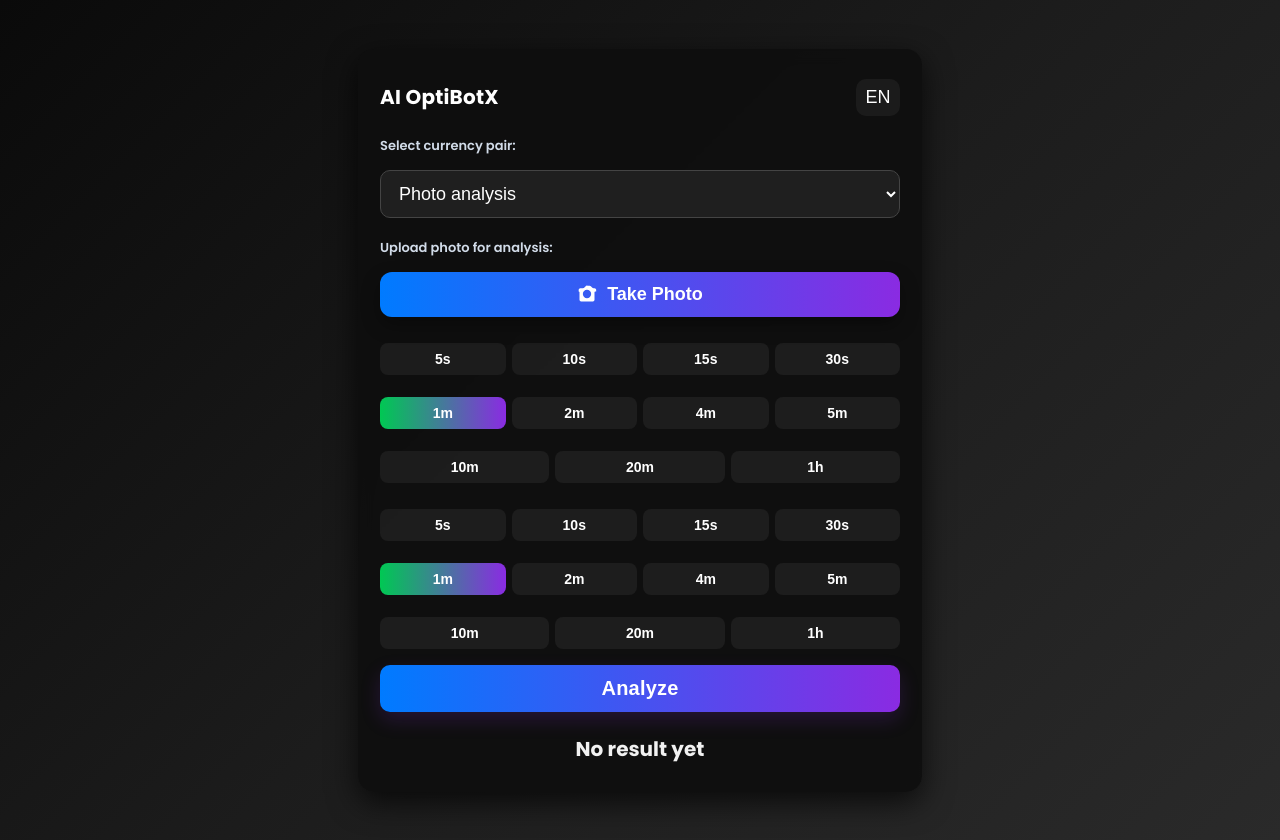
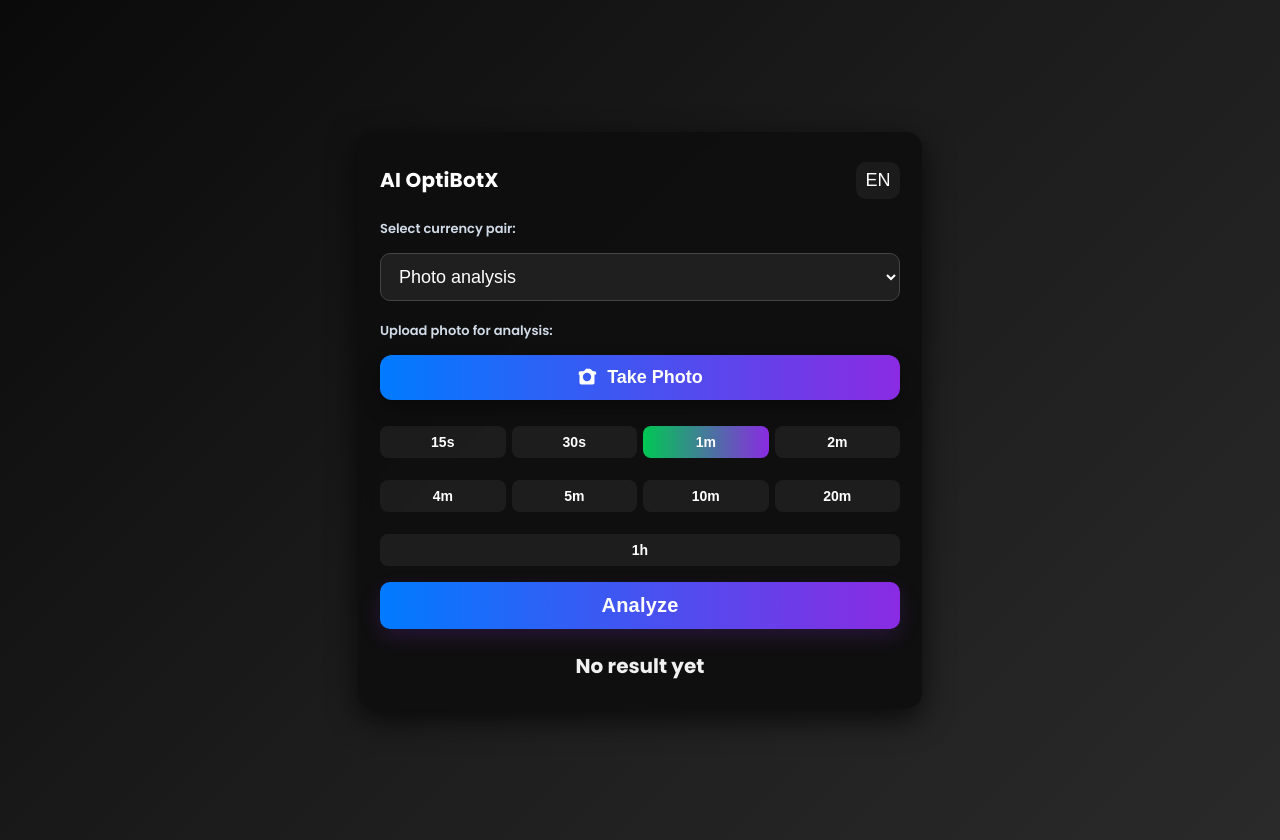
Before and after one commit to botvlad/optiBotX1, a plain HTML site: page index.html in a window 1280 px wide. Drawn offline with Linux system fonts and the light colour scheme.

Commit message:
Add files via upload

```diff
--- a/app.js
+++ b/app.js
@@ -56,40 +56,40 @@ function applyLang() {
 }
 
 
-
 function populatePairs() {
-    const mainPairs = [
-        'EUR/USD','USD/JPY','GBP/USD','USD/CHF','USD/CAD','AUD/USD','NZD/USD'
-    ];
+    const mainPairs = ['EUR/USD','USD/JPY','GBP/USD','USD/CHF','USD/CAD','AUD/USD','NZD/USD'];
     const otherPairs = [
         'EUR/GBP','EUR/JPY','GBP/JPY','AUD/JPY','CHF/JPY','USD/SGD','USD/HKD','USD/TRY',
         'EUR/AUD','CAD/JPY','NZD/JPY','AUD/NZD','EUR/CAD','GBP/CAD','AUD/CAD','NZD/CAD',
         'GBP/AUD','EUR/CHF','GBP/CHF','AUD/CHF','NZD/CHF','EUR/NZD','GBP/NZD',
-        'USD/ZAR','USD/MXN','USD/PLN','USD/DKK','USD/NOK','USD/SEK','EUR/PLN',
-        'EUR/TRY','EUR/SEK','GBP/SEK','AUD/SGD','CAD/CHF','CHF/PLN','NZD/CHF'
+        'USD/ZAR','USD/MXN','USD/PLN','USD/DKK','USD/NOK','USD/SEK','EUR/PLN','EUR/TRY','EUR/SEK',
+        'GBP/SEK','AUD/SGD','CAD/CHF','CHF/PLN','NZD/CHF'
     ];
     const otcPairs = [
         'EUR/USD OTC','GBP/USD OTC','USD/JPY OTC','AUD/USD OTC','USD/CAD OTC','USD/CHF OTC',
-        'NZD/USD OTC','EUR/JPY OTC','GBP/JPY OTC','AUD/JPY OTC',
-        'EUR/GBP OTC','EUR/CHF OTC','GBP/CHF OTC','CAD/JPY OTC','CHF/JPY OTC',
-        'EUR/AUD OTC','EUR/CAD OTC','EUR/NZD OTC','GBP/AUD OTC','GBP/NZD OTC',
-        'AUD/CAD OTC','AUD/CHF OTC','AUD/NZD OTC','NZD/CAD OTC','NZD/CHF OTC'
+        'NZD/USD OTC','GBP/JPY OTC','EUR/JPY OTC'
     ];
     if (!els.pairSelect) return;
+
+    // Перевод пункта "Анализ по фото"
     const analysisOption = (lang === 'ru') ? 'Анализ по фото' : 'Photo analysis';
+
     let html = `<option value="${analysisOption}">${analysisOption}</option>`;
+
     html += '<optgroup label="Main Pairs">';
-    mainPairs.forEach(p => html += `<option value="${p}">${p}</option>`);
+    mainPairs.forEach(p => { html += `<option value="${p}">${p}</option>`; });
     html += '</optgroup>';
+
     html += '<optgroup label="Other Pairs">';
-    otherPairs.forEach(p => html += `<option value="${p}">${p}</option>`);
+    otherPairs.forEach(p => { html += `<option value="${p}">${p}</option>`; });
     html += '</optgroup>';
+
     html += '<optgroup label="Pocket Option OTC">';
-    otcPairs.forEach(p => html += `<option value="${p}">${p}</option>`);
+    otcPairs.forEach(p => { html += `<option value="${p}">${p}</option>`; });
     html += '</optgroup>';
+
     els.pairSelect.innerHTML = html;
 }
-
 
 
 function showPreview(file) {
--- a/index.html
+++ b/index.html
@@ -37,23 +37,7 @@
         </div>
 
         <!-- Timeframe selection -->
-
-<div class="timeframe-row">
-    <button class="time-btn" data-time="5s">5s</button>
-    <button class="time-btn" data-time="10s">10s</button>
-    <button class="time-btn" data-time="15s">15s</button>
-    <button class="time-btn" data-time="30s">30s</button>
-    <button class="time-btn" data-time="1m">1m</button>
-    <button class="time-btn" data-time="2m">2m</button>
-    <button class="time-btn" data-time="4m">4m</button>
-    <button class="time-btn" data-time="5m">5m</button>
-    <button class="time-btn" data-time="10m">10m</button>
-    <button class="time-btn" data-time="20m">20m</button>
-    <button class="time-btn" data-time="1h">1h</button>
-</div>
         <div class="timeframe-row">
-            <button class="time-btn" data-time="5s">5s</button>
-            <button class="time-btn" data-time="10s">10s</button>
             <button class="time-btn" data-time="15s">15s</button>
             <button class="time-btn" data-time="30s">30s</button>
             <button class="time-btn" data-time="1m">1m</button>
@@ -64,8 +48,6 @@
             <button class="time-btn" data-time="20m">20m</button>
             <button class="time-btn" data-time="1h">1h</button>
         </div>
-
-
 
         <button id="analyze" class="primary ripple">Analyze</button>
 
--- a/service-worker.js
+++ b/service-worker.js
@@ -1,6 +1,6 @@
 self.addEventListener('install', (event) => {
     event.waitUntil(
-        caches.open('forex-pwa-cache-v2').then((cache) => {
+        caches.open('forex-pwa-cache').then((cache) => {
             return cache.addAll([
                 '/icon-192.png',
                 '/icon-512.png',
```
